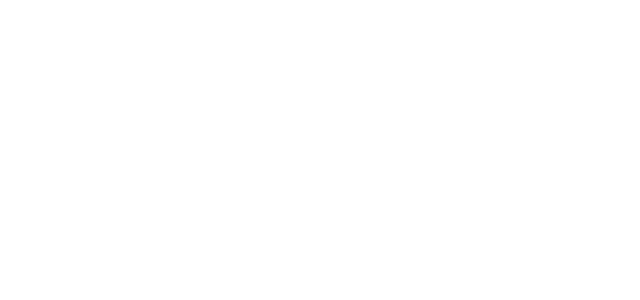
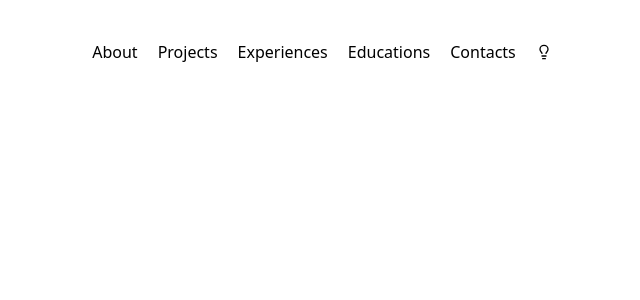
Before and after one commit to Dhorq/dhorq.me, a React (Vite) app: page / in a window 1280 px wide. Shown: the top 300 px of the page, without its empty margins (318-958 px from the left). Built offline with nearby package versions, Linux system fonts and the light colour scheme.

Commit message:
Add zustand and state for darkMode

```diff
--- a/package.json
+++ b/package.json
@@ -15,7 +15,8 @@
     "react": "^19.2.0",
     "react-dom": "^19.2.0",
     "react-router-dom": "^7.11.0",
-    "tailwindcss": "^4.1.18"
+    "tailwindcss": "^4.1.18",
+    "zustand": "^5.0.9"
   },
   "devDependencies": {
     "@eslint/js": "^9.39.1",
--- a/src/App.jsx
+++ b/src/App.jsx
@@ -1,5 +1,11 @@
+import Navbar from "./components/Navbar";
+
 const App = () => {
-  return <></>;
+  return (
+    <div className="p-10">
+      <Navbar />
+    </div>
+  );
 };
 
 export default App;
--- /dev/null
+++ b/src/components/Navbar.jsx
@@ -0,0 +1,36 @@
+import useGlobalStore from "../stores/useGlobalStore";
+
+import { Lightbulb, LightbulbOff } from "lucide-react";
+
+const Navbar = () => {
+  // const { darkMode, toggleDarkMode } = useGlobalStore((state) => ({
+  //   darkMode: state.darkMode,
+  //   toggleDarkMode: state.toggleDarkMode,
+  // }));
+
+  const darkMode = useGlobalStore((state) => state.darkMode);
+  const toggleDarkMode = useGlobalStore((state) => state.toggleDarkMode);
+
+  return (
+    <ul className="flex gap-5 justify-center items-center">
+      <li>About</li>
+      <li>Projects</li>
+      <li>Experiences</li>
+      <li>Educations</li>
+      <li>Contacts</li>
+      {!darkMode ? (
+        <LightbulbOff
+          onClick={toggleDarkMode}
+          className="size-4 cursor-pointer hover:opacity-75"
+        />
+      ) : (
+        <Lightbulb
+          onClick={toggleDarkMode}
+          className="size-4 cursor-pointer hover:opacity-75"
+        />
+      )}
+    </ul>
+  );
+};
+
+export default Navbar;
--- /dev/null
+++ b/src/stores/useGlobalStore.js
@@ -0,0 +1,8 @@
+import { create } from "zustand";
+
+const useGlobalStore = create((set) => ({
+  darkMode: true,
+  toggleDarkMode: () => set((state) => ({ darkMode: !state.darkMode })),
+}));
+
+export default useGlobalStore;
```
Also changed, not shown: 1 other file (tests, documents, lock files or other folders).
